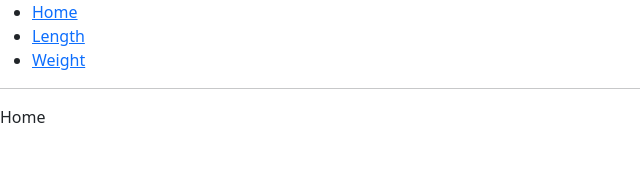
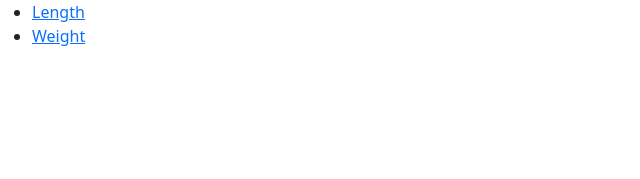
Before and after one commit to tg2648/unit-converter, a React (Create React App) app: page / in a window 1280 px wide. Shown: the top 179 px of the page, without its empty margins (0-640 px from the left). Built offline with nearby package versions, Linux system fonts and the light colour scheme.

Commit message:
Only show categories on home page

```diff
--- a/src/components/App.tsx
+++ b/src/components/App.tsx
@@ -9,11 +9,9 @@ import InputGroup from "./InputGroup";
 export default function App() {
   return (
     <Router basename={process.env.PUBLIC_URL}>
-      <div>
+        <Switch>
+          <Route exact path="/">
             <ul>
-          <li>
-            <Link to="/">Home</Link>
-          </li>
               {DATA.map((categoryData, index) => {
                 return (
                   <li key={index}>
@@ -22,24 +20,16 @@ export default function App() {
                 )
               })}
             </ul>
-
-        <hr />
-
-        <Switch>
-          <Route exact path="/">
-            <div>
-              Home
-            </div>
           </Route>
           {DATA.map((categoryData, index) => {
             return (
               <Route key={index} path={'/' + categoryData.categoryId}>
+                <Link to="/">Back</Link>
                 <InputGroup data={categoryData} />
               </Route>
             )
           })}
         </Switch>
-      </div>
     </Router>
   )
 }
```
Lines whose indentation alone changed are shown as unchanged.
